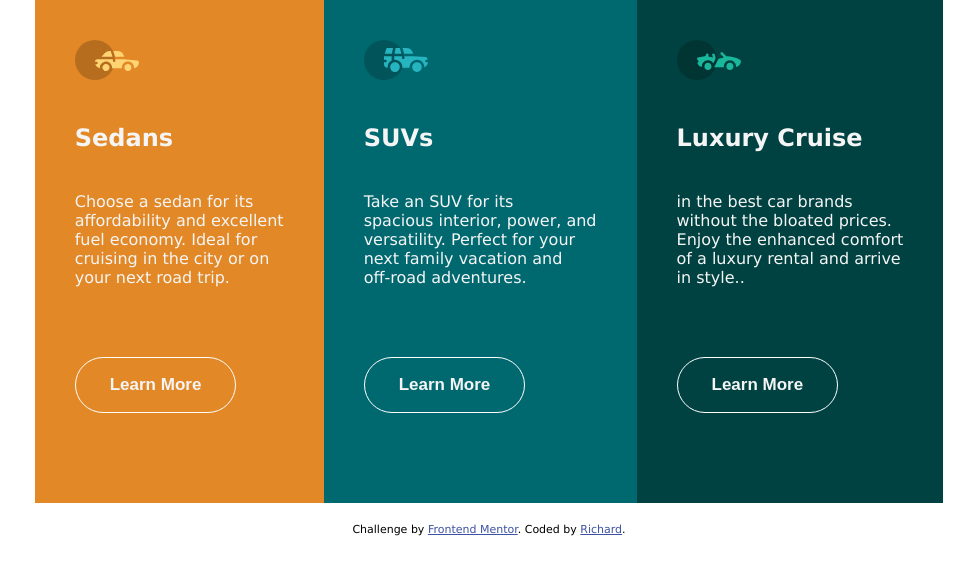
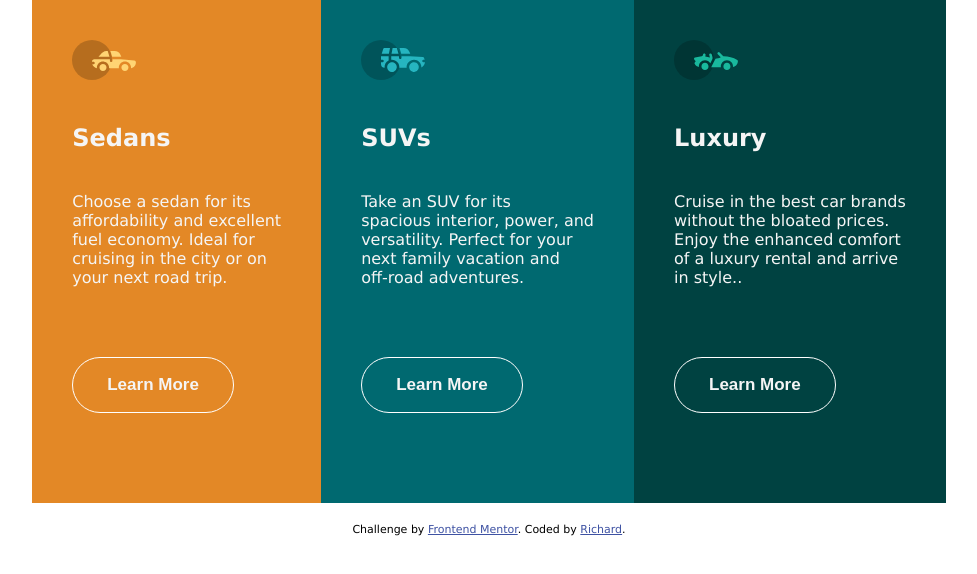
Before and after one commit to richard092024/3-column-preview-card-component-main, a plain HTML site: page index.html in a window 1280 px wide. Shown: the whole page, without its empty margins (151-1128 px from the left). Drawn offline with Linux system fonts and the light colour scheme.

Commit message:
second commit

```diff
--- a/index.html
+++ b/index.html
@@ -36,9 +36,9 @@
 
       <div class="article-3">
         <img src="images/icon-luxury.svg" alt="Luxury can icon" />
-        <h1>Luxury Cruise</h1>
+        <h1>Luxury</h1>
         <p>
-          in the best car brands<br />
+          Cruise in the best car brands<br />
           without the bloated prices.<br />
           Enjoy the enhanced comfort<br />
           of a luxury rental and arrive<br />
```
